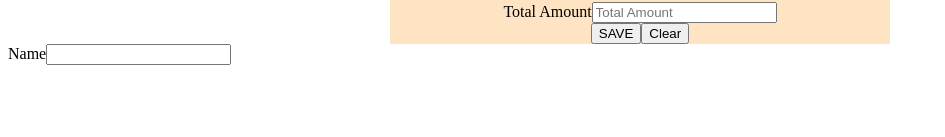
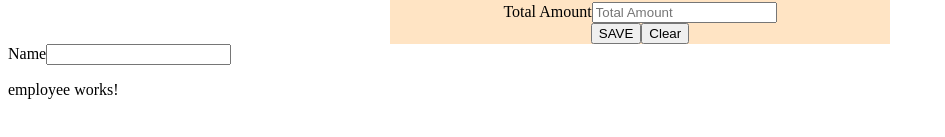
Before and after one commit to sirinakanamoni/PurchaseGit, an Angular app: page / in a window 1280 px wide. Shown: the part 291-428 px from the top of the page, without its empty margins (0-945 px from the left). Built offline with nearby package versions, Linux system fonts and the light colour scheme.

Commit message:
siri changes in employee

```diff
--- a/src/app/app.component.html
+++ b/src/app/app.component.html
@@ -37,3 +37,4 @@
 </form>
 
 <app-cuntry></app-cuntry>
+<app-employee></app-employee>
--- a/src/app/app.component.ts
+++ b/src/app/app.component.ts
@@ -4,11 +4,13 @@ import { FormGroup, ReactiveFormsModule } from '@angular/forms';
 import { FormBuilder, Validators } from '@angular/forms';
 import { FormsModule } from '@angular/forms';
 import { CuntryComponent } from './cuntry/cuntry.component';
+import { EmployeeComponent } from './employee/employee.component';
 
 @Component({
   selector: 'app-root',
   standalone: true,
-  imports: [CommonModule, FormsModule, ReactiveFormsModule,CuntryComponent],
+  imports: [CommonModule, FormsModule, ReactiveFormsModule,
+    CuntryComponent,EmployeeComponent],
   templateUrl: './app.component.html',
   styleUrls: ['./app.component.css']
 })
```
